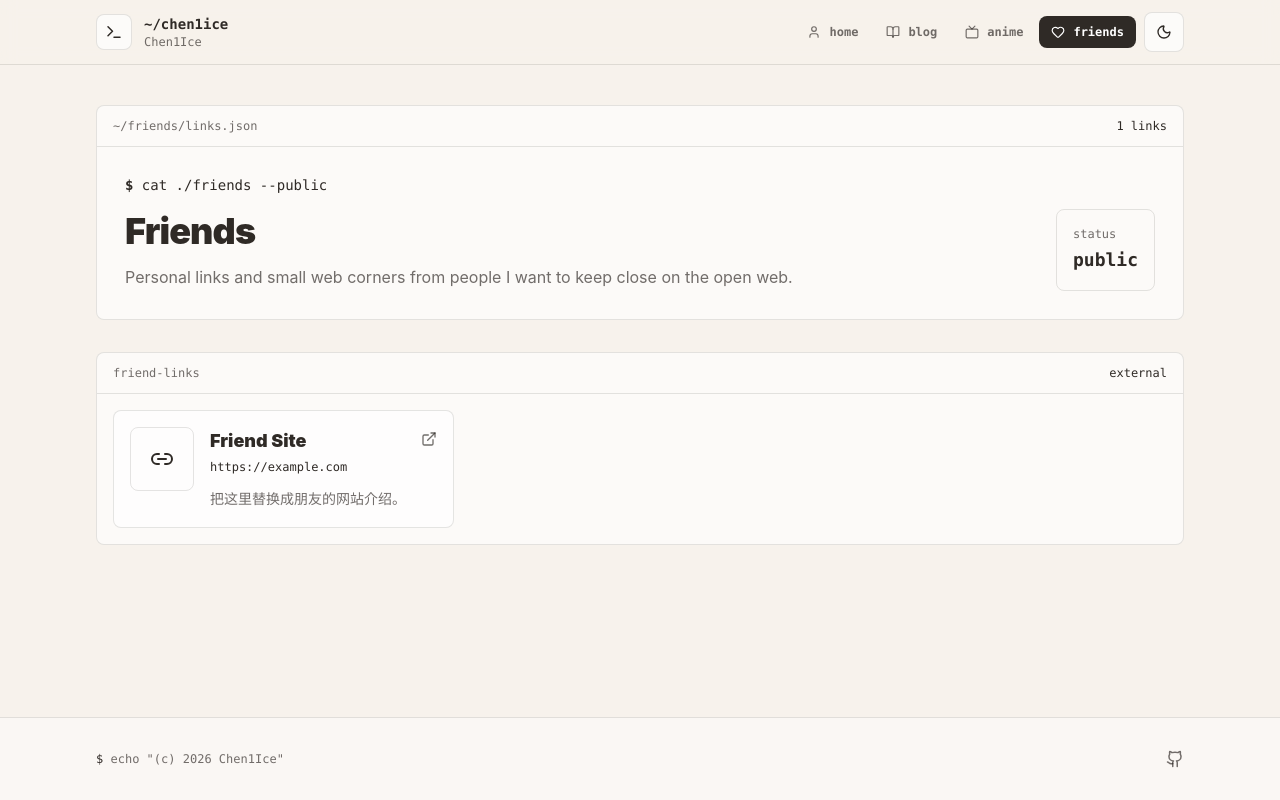
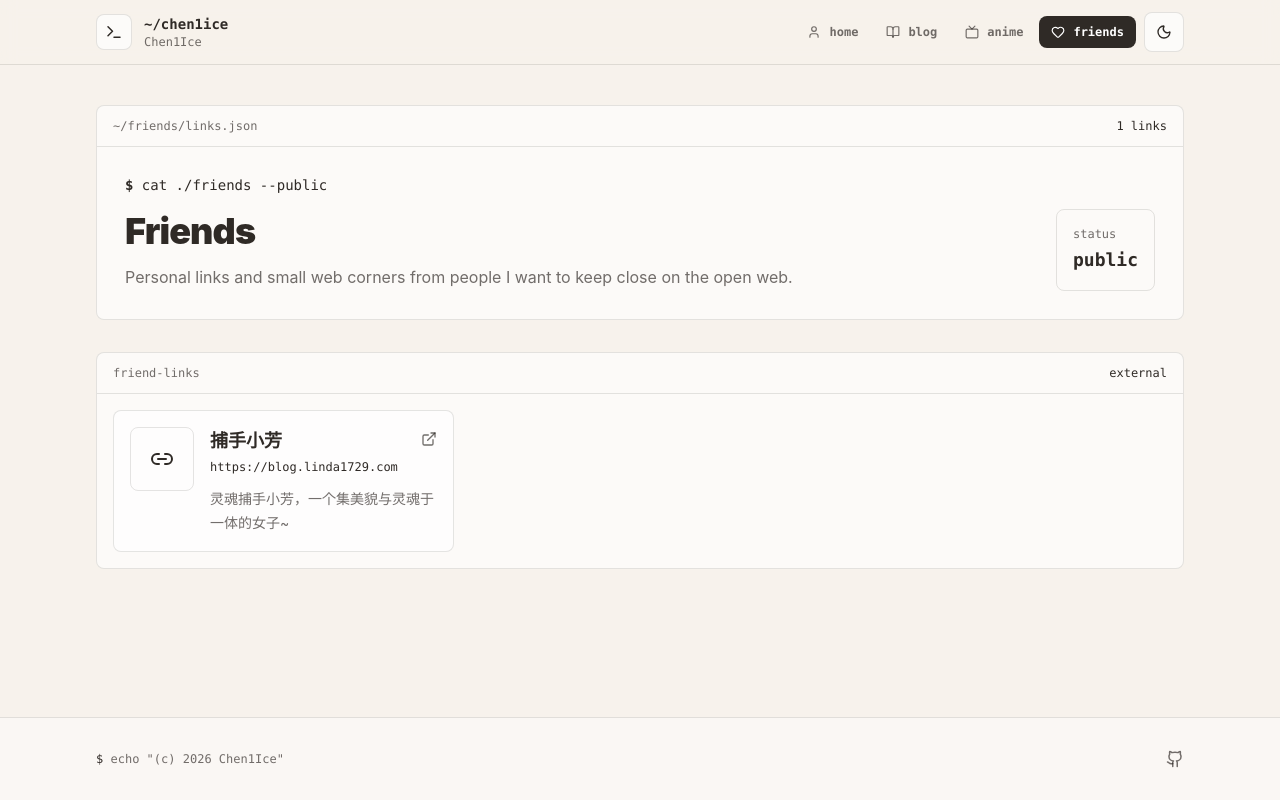
Before and after one commit to ChenFirstIce/blog, a React (Vite) app: page /friends in a window 1280 px wide. Built offline with nearby package versions, Linux system fonts and the light colour scheme.

Commit message:
增加友链

```diff
--- a/src/content/friends.ts
+++ b/src/content/friends.ts
@@ -3,8 +3,8 @@ import type { Friend } from '../types';
 export const friends: Friend[] = [
   {
     id: 'example',
-    name: 'Friend Site',
-    url: 'https://example.com',
-    description: '把这里替换成朋友的网站介绍。',
+    name: '捕手小芳',
+    url: 'blog.linda1729.com',
+    description: '灵魂捕手小芳，一个集美貌与灵魂于一体的女子~',
   },
 ];
```
